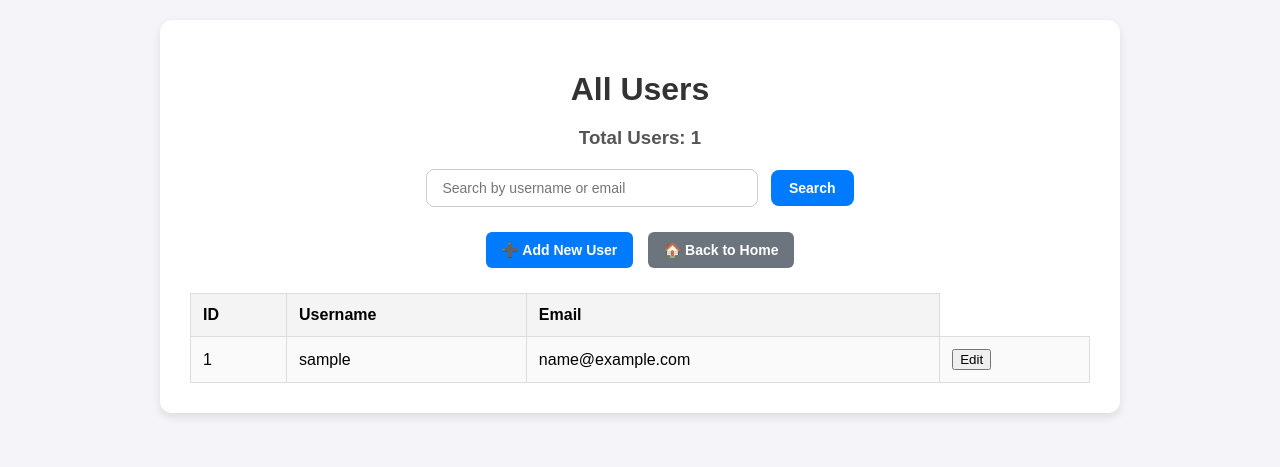
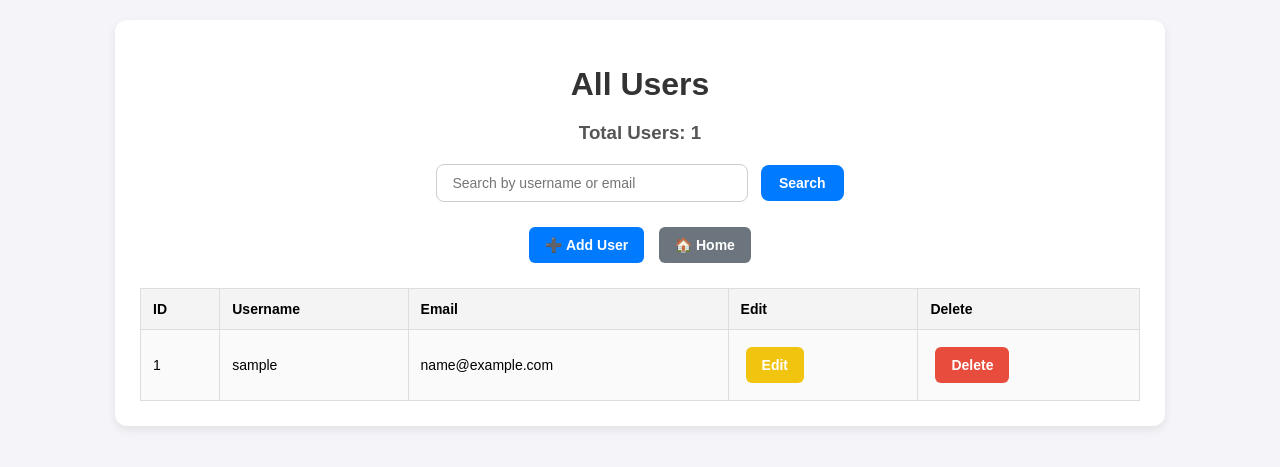
Before and after one commit to TriparnaGhosh/Abhirup, a Node server app: page /users in a window 1280 px wide. Shown: the top 467 px of the page. Run offline with Node 20, Linux system fonts and the light colour scheme; tables that the repository leaves empty or names only in its code hold one stand-in row (values such as "Sample post").

Commit message:
Added files

```diff
--- a/index.js
+++ b/index.js
@@ -133,6 +133,16 @@ app.patch("/users/:id", (req, res) => {
     });
 });
 
+app.delete("/users/:id", (req, res) => {
+    let { id } = req.params;
+
+    let q = `DELETE FROM user WHERE id = ?`;
+    connection.query(q, [id], (err, result) => {
+        if (err) throw err;
+        res.redirect("/users");
+    });
+});
+
 
 app.listen("8080",()=>{
     console.log("Listening to port 8080");
--- a/views/showusers.ejs
+++ b/views/showusers.ejs
@@ -14,18 +14,18 @@
   }
 
   .container {
-      max-width: 900px;
+    max-width: 1000px;
     margin: auto;
     background: #fff;
-      padding: 30px;
+    padding: 25px;
     border-radius: 12px;
-      box-shadow: 0 4px 10px rgba(0, 0, 0, 0.1);
+    box-shadow: 0 4px 10px rgba(0, 0, 0, 0.08);
   }
 
   h1 {
     text-align: center;
     color: #333;
-      margin-bottom: 10px;
+    margin-bottom: 5px;
   }
 
   h3 {
@@ -40,6 +40,38 @@
     margin-bottom: 20px;
   }
 
+  /* ---------- SEARCH BAR ---------- */
+  .search-input {
+    padding: 10px 15px;
+    width: 280px;
+    max-width: 80%;
+    border: 1px solid #ccc;
+    border-radius: 8px;
+    font-size: 14px;
+    outline: none;
+    transition: border-color 0.3s ease;
+  }
+  .search-input:focus {
+    border-color: #007BFF;
+  }
+
+  .search-btn {
+    padding: 10px 18px;
+    margin-left: 8px;
+    background: #007BFF;
+    color: white;
+    border: none;
+    border-radius: 8px;
+    cursor: pointer;
+    font-size: 14px;
+    font-weight: 600;
+    transition: background 0.3s ease;
+  }
+  .search-btn:hover {
+    background: #004895;
+  }
+
+  /* ---------- GENERAL BUTTONS ---------- */
   .btn {
     display: inline-block;
     padding: 10px 16px;
@@ -48,14 +80,18 @@
     font-size: 14px;
     font-weight: bold;
     text-decoration: none;
-      transition: background 0.3s ease;
+    border: none;
+    cursor: pointer;
+    transition: background 0.3s ease, transform 0.2s;
+  }
+  .btn:hover {
+    transform: scale(1.03);
   }
 
   .btn-primary {
     background: #007BFF;
     color: white;
   }
-
   .btn-primary:hover {
     background: #0056b3;
   }
@@ -64,35 +100,16 @@
     background: #6c757d;
     color: white;
   }
-
   .btn-secondary:hover {
     background: #545b62;
   }
 
-    .search-input {
-      padding: 8px;
-      width: 250px;
-      border: 1px solid #ccc;
-      border-radius: 6px;
-    }
-
-    .search-btn {
-      padding: 8px 12px;
-      border: none;
-      background: #28a745;
-      color: white;
-      border-radius: 6px;
-      cursor: pointer;
-    }
-
-    .search-btn:hover {
-      background: #1e7e34;
-    }
-
+  /* ---------- TABLE ---------- */
   table {
     width: 100%;
     border-collapse: collapse;
     margin-top: 10px;
+    font-size: 14px;
   }
 
   th,
@@ -110,51 +127,57 @@
     background: #fafafa;
   }
 
-    .search-bar {
-  text-align: center;
-  margin-bottom: 20px;
+  /* ---------- SMALL ACTION BUTTONS (Edit / Delete) ---------- */
+  .btn-sm {
+    font-size: 13px;
+    font-weight: 500;
+    border-radius: 5px;
+    margin: 2px;
   }
 
-.search-input {
-  padding: 10px 15px;
-  width: 300px;
-  border: 1px solid #ccc;
-  border-radius: 8px;
-  font-size: 14px;
-  outline: none;
-  transition: border-color 0.3s ease;
+  .btn-edit {
+    background: #f1c40f;
+    color: white;
+  }
+  .btn-edit:hover {
+    background: #d4ac0d;
   }
 
-.search-input:focus {
-  border-color: #007BFF;
+  .btn-danger {
+    background: #e74c3c;
+    color: white;
+  }
+  .btn-danger:hover {
+    background: #c0392b;
   }
 
-.search-btn {
-  padding: 10px 18px;
-  margin-left: 8px;
-  background: #007BFF;
-  color: white;
-  border: none;
-  border-radius: 8px;
-  cursor: pointer;
-  font-size: 14px;
-  font-weight: bold;
-  transition: background 0.3s ease;
+  /* ---------- RESPONSIVE ---------- */
+  @media (max-width: 768px) {
+    .container {
+      padding: 15px;
     }
+    table, th, td {
+      font-size: 12px;
+      padding: 8px;
+    }
+    .btn, .btn-sm, .search-btn {
+      font-size: 12px;
+      padding: 6px 10px;
+    }
+    .search-input {
+      width: 200px;
+    }
+  }
+</style>
 
-.search-btn:hover {
-  background: #004895;
-}
-
-  </style>
 </head>
 
 <body>
   <div class="container">
     <h1>All Users</h1>
-    <h3>Total Users: <%= users.length %>
-    </h3>
+    <h3>Total Users: <%= users.length %></h3>
 
+    <!-- Search Bar -->
     <div class="search-bar">
       <form action="/users/search" method="get">
         <input type="text" name="search" class="search-input" placeholder="Search by username or email" required>
@@ -162,32 +185,35 @@
       </form>
     </div>
 
-
-    <div class="actions">
-      <a href="/users/new" class="btn btn-primary">➕ Add New User</a>
-      <a href="/home" class="btn btn-secondary">🏠 Back to Home</a>
+    <!-- Action Buttons -->
+    <div class="actions" style="text-align:center;">
+      <a href="/users/new" class="btn btn-primary">➕ Add User</a>
+      <a href="/home" class="btn btn-secondary">🏠 Home</a>
     </div>
 
+    <!-- Table -->
     <table>
       <tr>
         <th>ID</th>
         <th>Username</th>
         <th>Email</th>
+        <th>Edit</th>
+        <th>Delete</th>
       </tr>
       <% for (let user of users) { %>
       <tr>
-          <td>
-            <%= user.id %>
+        <td data-label="ID"><%= user.id %></td>
+        <td data-label="Username"><%= user.username %></td>
+        <td data-label="Email"><%= user.email %></td>
+        <td data-label="Edit">
+          <form action="/users/<%= user.id %>/edit" method="GET">
+            <button class="btn btn-edit">Edit</button>
+          </form>
         </td>
-          <td>
-            <%= user.username %>
-          </td>
-          <td>
-            <%= user.email %>
-          </td>
-          <td>
-            <form action="/users/<%= user.id %>/edit" method="GET">
-              <button>Edit</button>
+        <td data-label="Delete">
+          <form action="/users/<%= user.id %>?_method=DELETE" method="POST"
+            onsubmit="return confirm('Are you sure you want to delete this user?')">
+            <button class="btn btn-danger">Delete</button>
           </form>
         </td>
       </tr>
```
Lines whose indentation alone changed are shown as unchanged.
